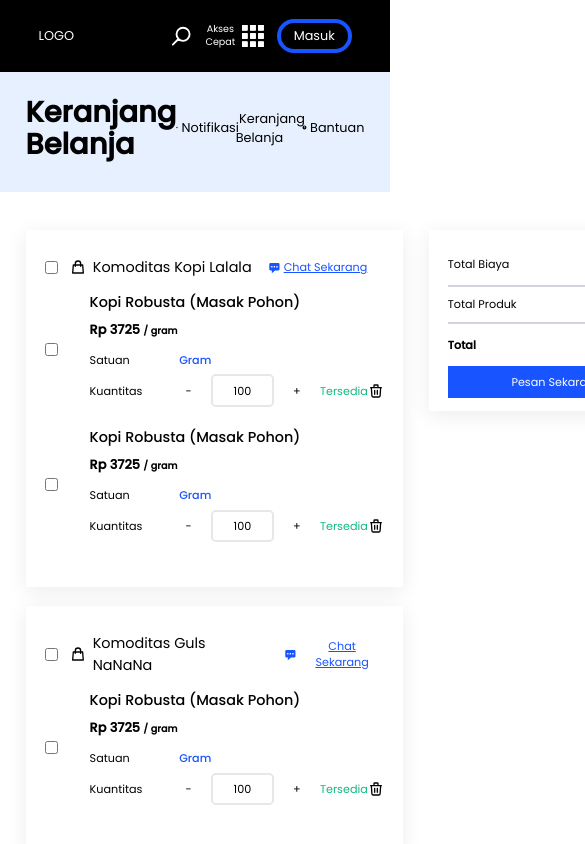
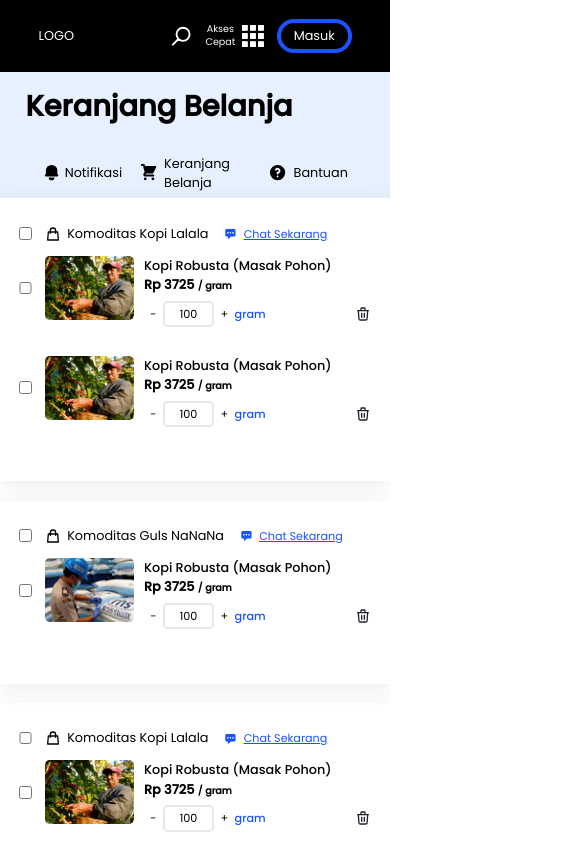
Before and after one commit to alfonsus20/gudity-gemastik-frontend, a React (Create React App) app: page /keranjang in a window 390 px wide. Shown: the top 844 px of the page, 585 px wide, since content can reach past the window. Built offline with nearby package versions, Linux system fonts and the light colour scheme.

Commit message:
fix: responsive cart page

```diff
--- a/src/components/Button.tsx
+++ b/src/components/Button.tsx
@@ -57,7 +57,7 @@ const Button = ({
           variant === "plain" ? "" : "border-2"
         } ${getButtonConfiguration()} ${getButtonSize()}`}
       >
-        {icon && <>{icon} &nbsp;</>}
+        {icon && <span className='mr-2'>{icon}</span>}
         {text}
       </Link>
     );
--- a/src/components/Header.tsx
+++ b/src/components/Header.tsx
@@ -9,8 +9,8 @@ type HeaderProps = {
 const Header = ({ title }: HeaderProps) => {
   return (
     <div className="bg-blue-light bg-opacity-10">
-      <div className="flex flex-row justify-between max-w-screen-xl mx-auto px-8">
-        <h2 className="text-4xl font-semibold py-10">{title}</h2>
+      <div className="flex flex-col md:flex-row justify-between max-w-screen-xl mx-auto px-8">
+        <h2 className="text-4xl font-semibold py-8 md:py-10">{title}</h2>
         <div className="grid grid-cols-3">
           {HEADER_ITEMS.map((item, i) => (
             <div className="flex items-center justify-center" key={i}>
--- a/src/components/Sidebar.tsx
+++ b/src/components/Sidebar.tsx
@@ -22,7 +22,7 @@ const Sidebar = ({
   buttonAction,
 }: SidebarProps) => {
   return (
-    <aside className="shadow px-6 py-4 text-sm sticky top-24">
+    <aside className="shadow px-6 py-4 text-sm md:sticky top-24">
       <div className="py-4">{title}</div>
       <div className="py-3 border-b-2 border-t-2 border-gray-300">
         {items.map((item, i) => (
--- a/src/components/Wrapper.tsx
+++ b/src/components/Wrapper.tsx
@@ -5,15 +5,15 @@ type WrapperProps = {
 };
 
 const Wrapper = ({ children }: WrapperProps) => {
-  return <div className="flex flex-row  max-w-screen-xl mx-auto px-8 py-12">{children}</div>;
+  return <div className="flex flex-col slg:flex-row  max-w-screen-xl mx-auto md:px-8 pt-0 pb-12 md:py-12">{children}</div>;
 };
 
 const WrapperLeft = ({ children }: WrapperProps) => {
-  return <div className="mr-8 flex-auto">{children}</div>;
+  return <div className="md:mr-8 flex-auto">{children}</div>;
 };
 
 const WrapperRight = ({ children }: WrapperProps) => {
-  return <div style={{ flex: "0 0 20rem" }}>{children}</div>;
+  return <div style={{ flex: "0 1 auto" }} className='slg:w-80'>{children}</div>;
 };
 
 Wrapper.Left = WrapperLeft;
--- a/src/components/cart/CartCommodity.tsx
+++ b/src/components/cart/CartCommodity.tsx
@@ -10,14 +10,14 @@ type CartCommodityProps = {
 
 const CartCommodity = ({ name, items }: CartCommodityProps) => {
   return (
-    <div className="shadow px-6 py-8 mb-6">
+    <div className="shadow px-6 py-8 mb-6 ">
       <div className="flex flex-row items-center mb-4">
         <input type="checkbox" name="" id="1" className="mr-4 w-4 h-4" />
         <label htmlFor="1" className="flex flex-row items-center">
           <ShoppingBagIcon className="w-5 h-5 mr-2" />
-          <h3 className="text-lg mr-5">{name}</h3>
+          <h3 className="text-md md:text-lg mr-5">{name}</h3>
           <button className="flex flex-row items-center text-blue-primary">
-            <ChatAltIcon className="w-4 h-4 mr-1" /> <u className='text-sm'>Chat Sekarang</u>
+            <ChatAltIcon className="w-4 h-4 mr-2" /> <u className='text-sm text-left'>Chat Sekarang</u>
           </button>
         </label>
       </div>
--- a/src/components/cart/CartItem.tsx
+++ b/src/components/cart/CartItem.tsx
@@ -23,59 +23,51 @@ const CartItem = ({
 
   return (
     <div className="flex flex-row mb-6">
+      <div className="mr-3 md:mr-6 flex-shrink-0 flex items-start">
+        <div className="flex flex-row items-center">
           <div className="mr-4 flex items-center flex-initial">
             <input type="checkbox" name="" id="" className="w-4 h-4" />
           </div>
-      <div className="mr-6 flex-initial">
           <img
             src={`/assets/pictures/${image}`}
-          className="w-36 h-28 rounded-md object-cover"
+            className="w-28 h-20 md:w-36 md:h-28 rounded-md object-cover "
             alt=""
           />
         </div>
+      </div>
       <div className="flex-1">
-        <h3 className="font-medium mb-2 text-lg">{name}</h3>
-        <p className="font-bold mb-4 ">Rp {price} <span className='text-xs'> / gram</span></p>
+        <h3 className="font-medium md:mb-2 text-md sm:text-lg">{name}</h3>
+        <p className="font-bold mb-2 md:mb-4 ">
+          Rp {price} <span className="text-xs"> / gram</span>
+        </p>
         <div className="text-sm space-y-2">
-          <div className="flex flex-row">
-            <label htmlFor="" className="w-28 flex-shrink-0">
-              Satuan
-            </label>
-            <span className="text-blue-primary font-medium">Gram</span>
-          </div>
-          <div className="flex flex-row mb-3 items-center justify-between">
-            <div className="flex flex-row items-center">
-              <label className="w-28 flex-shrink-0">Kuantitas</label>
-              <div className="flex flex-row  w-40 mr-4">
+          <div className="flex flex-row mb-3 items-center">
+            <div className="flex flex-row mr-0 md:mr-4">
               <button
                 className="px-2"
-                  onClick={() =>
-                    setQuantity((prevQuantity) => prevQuantity - 1)
-                  }
+                onClick={() => setQuantity((prevQuantity) => prevQuantity - 1)}
                 disabled={quantity <= 0}
               >
                 -
               </button>
-                <InputField
+              <input
+                type="text"
                 value={quantity}
-                  type="text"
                 onChange={() => console.log("object")}
-                  className="px-3 py-2 rounded-md border-2 border-gray-200 mx-4"
-                  textCenter
+                className="py-1 rounded-md border-2 border-gray-200 md:mx-4 w-16 text-center"
               />
               <button
                 className="px-2"
-                  onClick={() =>
-                    setQuantity((prevQuantity) => prevQuantity + 1)
-                  }
+                onClick={() => setQuantity((prevQuantity) => prevQuantity + 1)}
               >
                 +
               </button>
             </div>
-              <span className="text-green-500 text-sm">Tersedia</span>
-            </div>
-            <button>
-              <TrashIcon className="w-5 h-5" />
+            <span className="text-blue-primary font-medium mr-2">
+              {measurement}
+            </span>
+            <button className="ml-auto">
+              <TrashIcon className="w-5 h-5 text-gray" />
             </button>
           </div>
         </div>
--- a/src/utils/constants.tsx
+++ b/src/utils/constants.tsx
@@ -80,16 +80,16 @@ type HeaderItem = {
 
 export const HEADER_ITEMS: HeaderItem[] = [
   {
-    icon: <BellIcon  className='w-6 h-6'/>,
+    icon: <BellIcon  className='w-6 h-6 flex-shrink-0'/>,
     text: "Notifikasi",
   },
   {
-    icon: <ShoppingCartIcon className='w-6 h-6' />,
+    icon: <ShoppingCartIcon className='w-6 h-6 flex-shrink-0' />,
     text: "Keranjang Belanja",
     pathName: "keranjang",
   },
   {
-    icon: <QuestionMarkCircleIcon className='w-6 h-6' />,
+    icon: <QuestionMarkCircleIcon className='w-6 h-6 flex-shrink-0' />,
     text: "Bantuan",
     pathName: "bantuan",
   },
--- a/tailwind.config.js
+++ b/tailwind.config.js
@@ -39,6 +39,7 @@ module.exports = {
     },
     screens: {
       xs: "476px",
+      slg : "864px",
       ...defaultTheme.screens,
     },
   },
```
Lines whose indentation alone changed are shown as unchanged.
